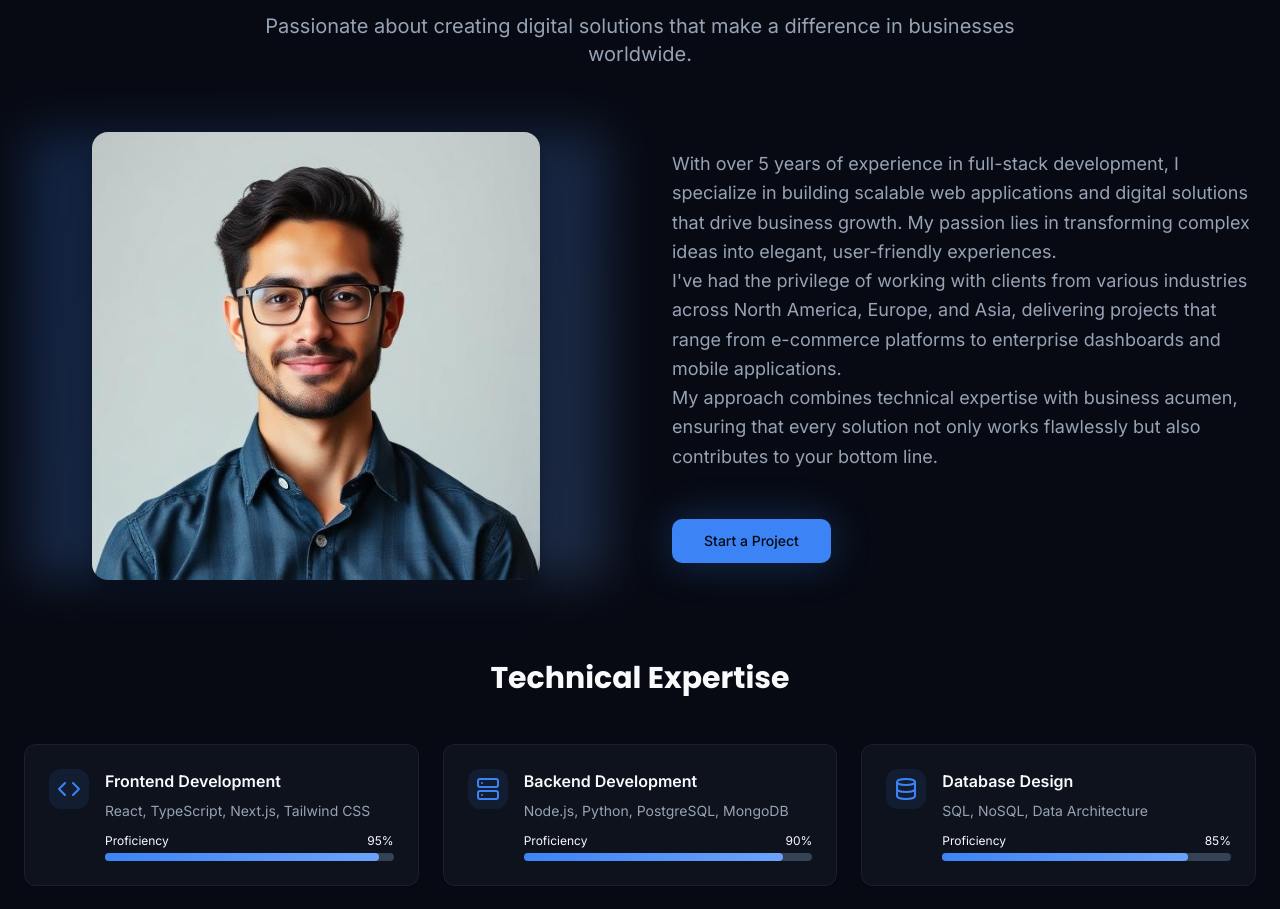
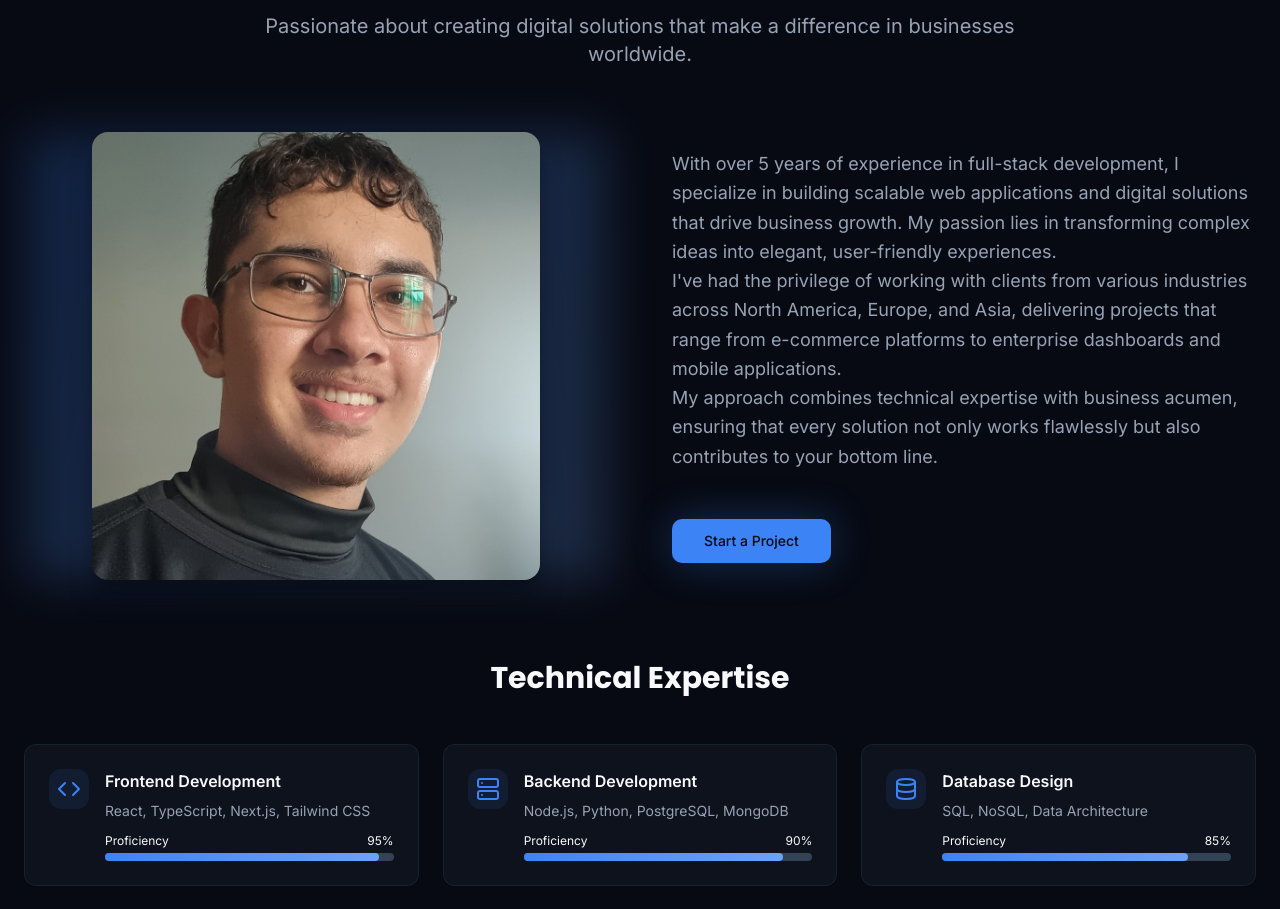
Before and after one commit to giovanni-valle/portifolio, a React (Vite) app: page / in a window 1280 px wide. Shown: the part 940-1849 px from the top of the page. Built offline with nearby package versions, Linux system fonts and the light colour scheme; the HTML template or start-up script is replaced by a standard one.

Commit message:
Update About Me headshot

```diff
--- a/src/components/AboutSection.tsx
+++ b/src/components/AboutSection.tsx
@@ -3,7 +3,7 @@ import { Code, Database, Globe, Smartphone, Server, Zap } from "lucide-react";
 import { Button } from "@/components/ui/button";
 import { Card, CardContent } from "@/components/ui/card";
 import { Link } from "react-router-dom";
-import professionalHeadshot from "@/assets/professional-headshot.jpg";
+import personalHeadshot from "@/assets/personal-headshot.jpg";
 
 const AboutSection = () => {
   const skills = [
@@ -80,7 +80,7 @@ const AboutSection = () => {
             <div className="relative group">
               <div className="absolute inset-0 bg-gradient-primary rounded-2xl opacity-20 group-hover:opacity-30 transition-smooth blur-xl"></div>
               <img
-                src={professionalHeadshot}
+                src={personalHeadshot}
                 alt="Professional Developer"
                 className="relative rounded-2xl shadow-elegant w-full max-w-md mx-auto object-cover"
               />
```
Also changed, not shown: src/assets/personal-headshot.jpg (added).
